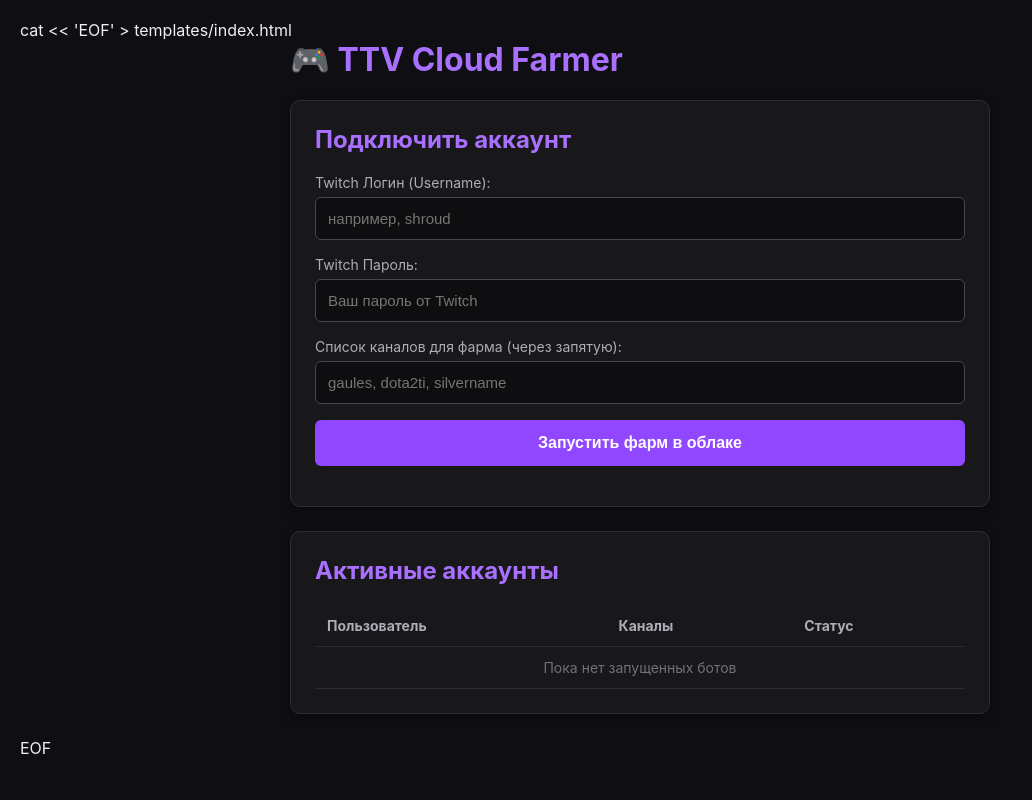
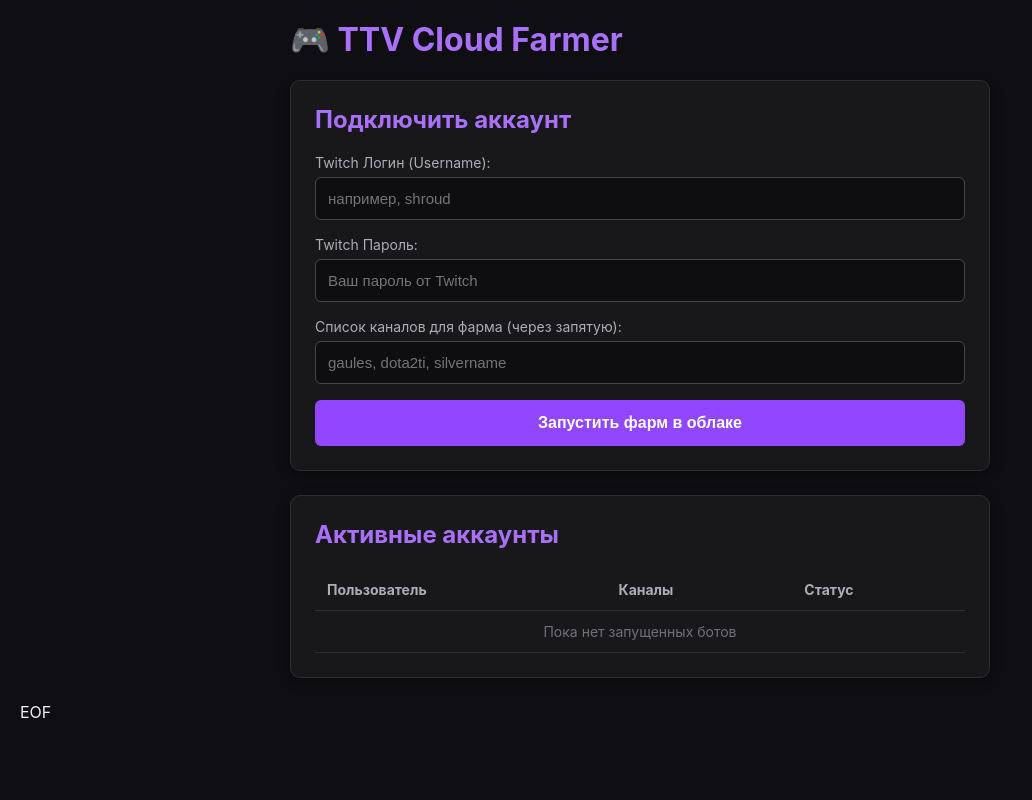
Before and after one commit to KeKN4/TTVdrop, a FastAPI app: page / in a window 1280 px wide. Shown: the whole page, without its empty margins (0-1032 px from the left). Run offline with FastAPI, Linux system fonts and the light colour scheme; parts of the project's set-up code (start-up, migrations or seed data) failed here and were passed over.

Commit message:
Update index.html

```diff
--- a/templates/index.html
+++ b/templates/index.html
@@ -1,4 +1,3 @@
-cat << 'EOF' > templates/index.html
 <!DOCTYPE html>
 <html lang="ru">
 <head>
```
